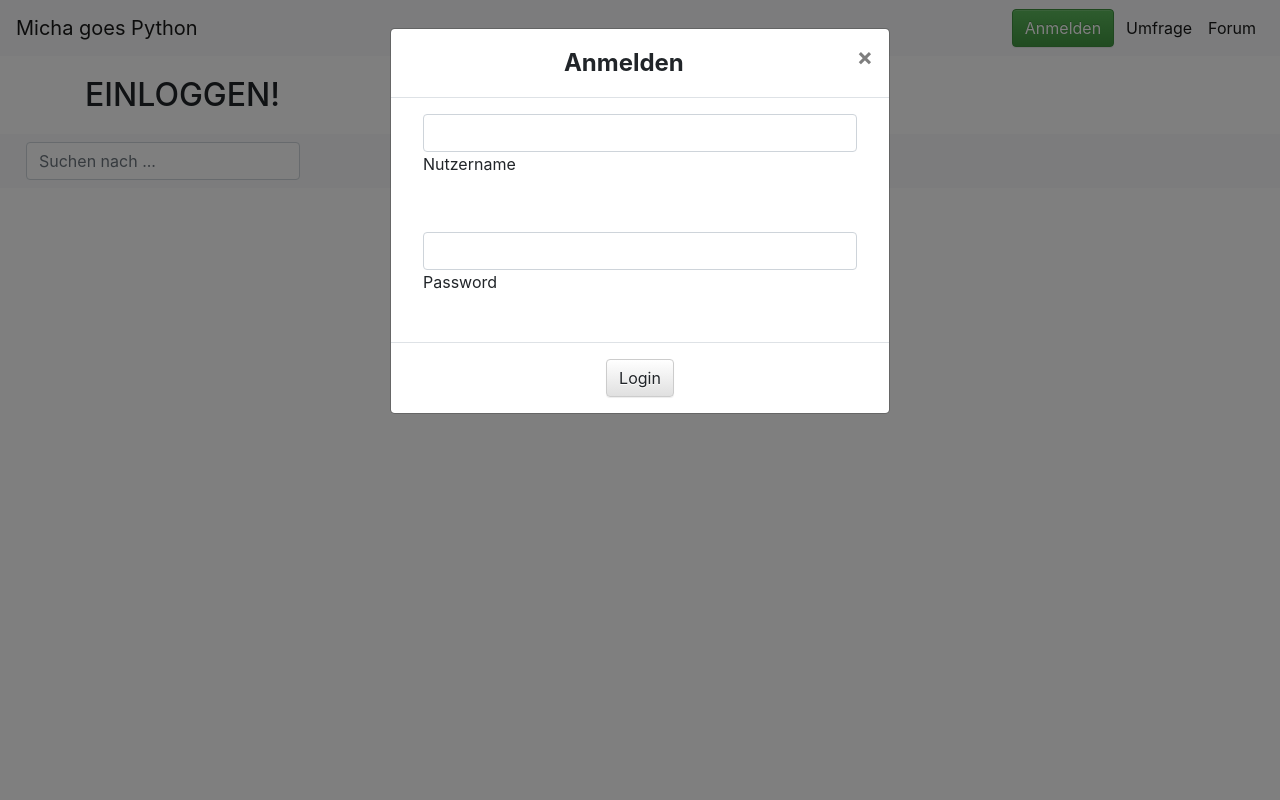
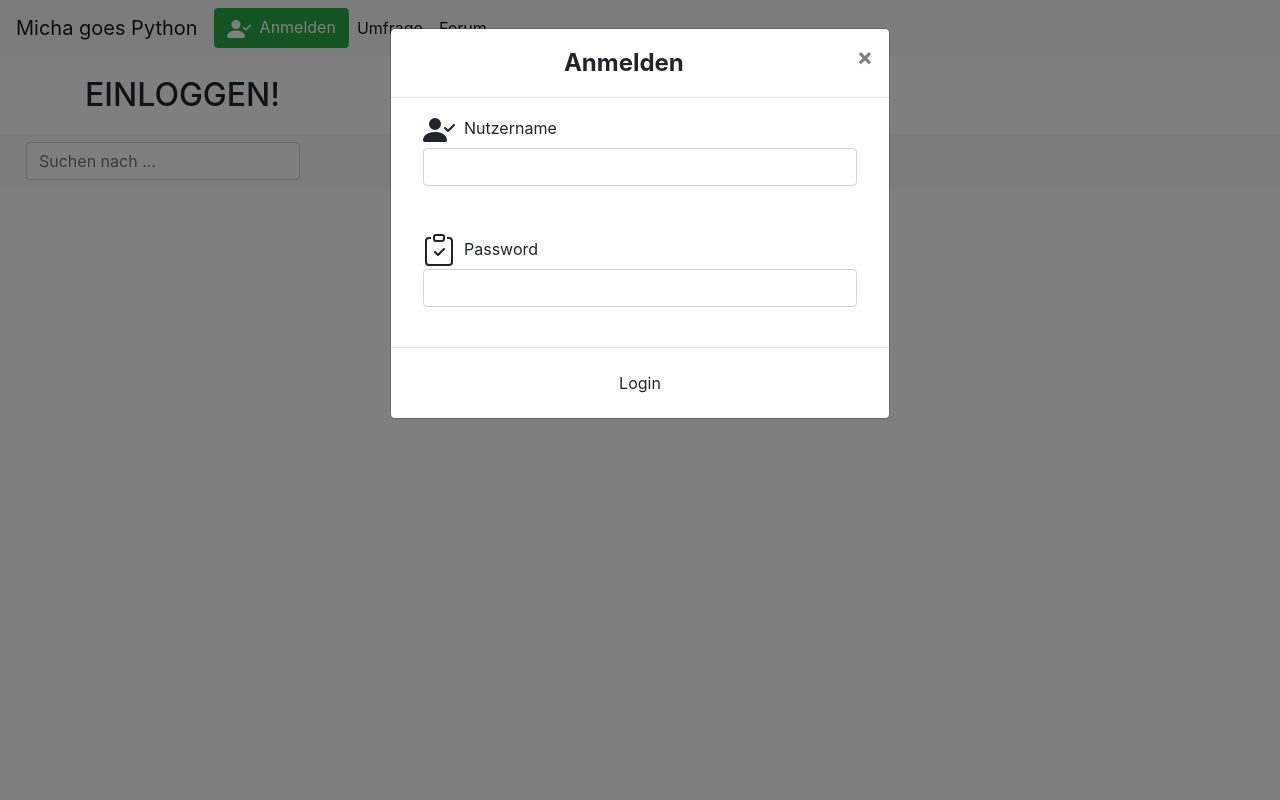
Before and after one commit to mra-sudo/micha-goes-python, a Django app: a page that uses apps/forum/templates/forum/edit.html in a window 1280 px wide, after a click on "Anmelden". Run offline with Django 3.2, Linux system fonts and the light colour scheme; parts of the project's set-up code (start-up, migrations or seed data) failed here and were passed over; some libraries are stand-ins or nearby versions.

Commit message:
#5 - Icons und besseres Edit Form

```diff
--- a/apps/forum/templates/forum/edit.html
+++ b/apps/forum/templates/forum/edit.html
@@ -4,17 +4,9 @@
 {% if user.is_authenticated %}
 <div class="container-fluid">
     <form id="topic-form" action="{% url 'forum:topic_edit' form.slug.value %}" method="POST" >
-        <div class="row">
-            {% csrf_token %}
-            {% for field in form %}
-            <div class="form-group col-4">
-                <label class="col-12">{{ field.label }}</label>
-                {{ field }}
-            </div>
-            {% endfor %}
-            <input type="submit" class="btn btn-warning btn-sm" value="Edit Topic" />
-
-        </div>
+        {% csrf_token %}
+        {{ form.as_p }}
+        <input type="submit" class="btn btn-warning btn-sm" value="Edit Topic" />
     </form>
 </div>
 <hr />
--- a/apps/forum/views.py
+++ b/apps/forum/views.py
@@ -29,7 +29,6 @@ def topic_detail(request, slug):
 #     return render(request=request, template_name='forum/create.html', context=context)
 #     #return render(request=request, template_name='forum/create.html')
 
-
 def topic_new(request):
     if request.method == "POST":
         form = CreateTopic(request.POST)
@@ -42,7 +41,6 @@ def topic_new(request):
     else:
         form = CreateTopic()
     return render(request=request, template_name='forum/create.html', context = {"form": form})
-
 
 def topic_edit(request, slug):
     post = get_object_or_404(Topic, slug=slug)
--- a/apps/index/templates/index/base.html
+++ b/apps/index/templates/index/base.html
@@ -6,7 +6,7 @@
     <meta name="viewport" content="width=device-width, initial-scale=1, shrink-to-fit=no">
     <title>Umfrageseite</title>
     <link rel="stylesheet" href="https://stackpath.bootstrapcdn.com/bootstrap/4.5.2/css/bootstrap.min.css" integrity="sha384-JcKb8q3iqJ61gNV9KGb8thSsNjpSL0n8PARn9HuZOnIxN0hoP+VmmDGMN5t9UJ0Z" crossorigin="anonymous">
-    <link rel="stylesheet" href="https://maxcdn.bootstrapcdn.com/bootstrap/3.2.0/css/bootstrap-theme.min.css">
+
     {% block style %}
     {% endblock style %}
 </head>
@@ -18,7 +18,9 @@
     <a class="navbar-brand" href="/">Hallo {{user.username}}</a>
   {% else %}
     <a class="navbar-brand" href="/">Micha goes Python</a>
-    <button class="btn btn-success ml-auto mr-1" data-toggle="modal" data-target="#modalLoginForm">Anmelden</button>
+    <button class="btn btn-success " data-toggle="modal" data-target="#modalLoginForm"><svg width="1.5em" height="1.5em" viewBox="0 0 16 16" class="bi bi-person-check-fill" fill="currentColor" xmlns="http://www.w3.org/2000/svg">
+    <path fill-rule="evenodd" d="M1 14s-1 0-1-1 1-4 6-4 6 3 6 4-1 1-1 1H1zm5-6a3 3 0 1 0 0-6 3 3 0 0 0 0 6zm9.854-2.854a.5.5 0 0 1 0 .708l-3 3a.5.5 0 0 1-.708 0l-1.5-1.5a.5.5 0 0 1 .708-.708L12.5 7.793l2.646-2.647a.5.5 0 0 1 .708 0z"/>
+    </svg>&nbsp;&nbsp;Anmelden</button>
   {% endif %}
     <button class="navbar-toggler" type="button" data-toggle="collapse" data-target="#navbarContent">
         <span class="navbar-toggler-icon"></span>
@@ -32,6 +34,7 @@
                 <a class="nav-link" href="/forum/">Forum</a>
             </li>
             {% if user.is_authenticated %}
+            <li role="separator" class="divider"></li>
             <li class="nav-item active">
                 <a class="nav-link" href="/intern/">Intern</a>
             </li>
@@ -42,12 +45,12 @@
 <!-- Navbar -->
 
 <!-- Login -->
-<div class="modal fade" id="modalLoginForm" tabindex="-1" role="dialog" aria-labelledby="myModalLabel"
-  aria-hidden="true">
+<div class="modal fade" id="modalLoginForm" tabindex="-1" role="dialog" aria-labelledby="myModalLabel" aria-hidden="true">
   <div class="modal-dialog" role="document">
     <div class="modal-content">
       <div class="modal-header text-center">
         <h4 class="modal-title w-100 font-weight-bold">Anmelden</h4>
+
         <button type="button" class="close" data-dismiss="modal" aria-label="Close">
           <span aria-hidden="true">&times;</span>
         </button>
@@ -56,14 +59,17 @@
       <div class="modal-body mx-3">
         {% csrf_token %}
         <div class="md-form mb-5">
-          <i class="fas fa-envelope prefix grey-text"></i>
-          <input type="text" id="defaultForm-email" class="form-control validate" name="username">
-          <label data-error="wrong" data-success="right" for="defaultForm-email">Nutzername</label>
+          <svg width="2em" height="2em" viewBox="0 0 16 16" class="bi bi-person-check-fill" fill="currentColor" xmlns="http://www.w3.org/2000/svg">
+            <path fill-rule="evenodd" d="M1 14s-1 0-1-1 1-4 6-4 6 3 6 4-1 1-1 1H1zm5-6a3 3 0 1 0 0-6 3 3 0 0 0 0 6zm9.854-2.854a.5.5 0 0 1 0 .708l-3 3a.5.5 0 0 1-.708 0l-1.5-1.5a.5.5 0 0 1 .708-.708L12.5 7.793l2.646-2.647a.5.5 0 0 1 .708 0z"/>
+          </svg><label data-error="wrong" data-success="right" for="defaultForm-user">&nbsp;&nbsp;Nutzername</label>
+          <input type="text" id="defaultForm-user" class="form-control validate" name="username">
         </div>
         <div class="md-form mb-4">
-          <i class="fas fa-lock prefix grey-text"></i>
+          <svg width="2em" height="2em" viewBox="0 0 16 16" class="bi bi-clipboard-check" fill="currentColor" xmlns="http://www.w3.org/2000/svg">
+            <path fill-rule="evenodd" d="M4 1.5H3a2 2 0 0 0-2 2V14a2 2 0 0 0 2 2h10a2 2 0 0 0 2-2V3.5a2 2 0 0 0-2-2h-1v1h1a1 1 0 0 1 1 1V14a1 1 0 0 1-1 1H3a1 1 0 0 1-1-1V3.5a1 1 0 0 1 1-1h1v-1z"/>
+            <path fill-rule="evenodd" d="M9.5 1h-3a.5.5 0 0 0-.5.5v1a.5.5 0 0 0 .5.5h3a.5.5 0 0 0 .5-.5v-1a.5.5 0 0 0-.5-.5zm-3-1A1.5 1.5 0 0 0 5 1.5v1A1.5 1.5 0 0 0 6.5 4h3A1.5 1.5 0 0 0 11 2.5v-1A1.5 1.5 0 0 0 9.5 0h-3zm4.354 7.146a.5.5 0 0 1 0 .708l-3 3a.5.5 0 0 1-.708 0l-1.5-1.5a.5.5 0 1 1 .708-.708L7.5 9.793l2.646-2.647a.5.5 0 0 1 .708 0z"/>
+          </svg><label data-error="wrong" data-success="right" for="defaultForm-pass">&nbsp;&nbsp;Password</label>
           <input type="password" id="defaultForm-pass" class="form-control validate" name="password">
-          <label data-error="wrong" data-success="right" for="defaultForm-pass">Password</label>
         </div>
       </div>
       <div class="modal-footer d-flex justify-content-center">
@@ -73,12 +79,8 @@
     </div>
   </div>
 </div>
-<!--
-<div class="text-center">
-  <a href="" class="btn btn-default btn-rounded mb-4" data-toggle="modal" data-target="#modalLoginForm">Launch
-    Modal Login Form</a>
-</div>-->
 <!-- Login -->
+
 
 <div class="container" style="margin-top:20px; margin-bottom:20px;">
   {% block content %}
@@ -100,10 +102,7 @@
     </form>
     {% endif %}
 </nav>
-
-
-
-
+<!-- Footer -->
 <script src="https://code.jquery.com/jquery-3.5.1.slim.min.js" integrity="sha384-DfXdz2htPH0lsSSs5nCTpuj/zy4C+OGpamoFVy38MVBnE+IbbVYUew+OrCXaRkfj" crossorigin="anonymous"></script>
 <script src="https://cdn.jsdelivr.net/npm/popper.js@1.16.1/dist/umd/popper.min.js" integrity="sha384-9/reFTGAW83EW2RDu2S0VKaIzap3H66lZH81PoYlFhbGU+6BZp6G7niu735Sk7lN" crossorigin="anonymous"></script>
 <script src="https://stackpath.bootstrapcdn.com/bootstrap/4.5.2/js/bootstrap.min.js" integrity="sha384-B4gt1jrGC7Jh4AgTPSdUtOBvfO8shuf57BaghqFfPlYxofvL8/KUEfYiJOMMV+rV" crossorigin="anonymous"></script>
```
Also changed, not shown: db.sqlite3. Lines whose indentation alone changed are shown as unchanged.
